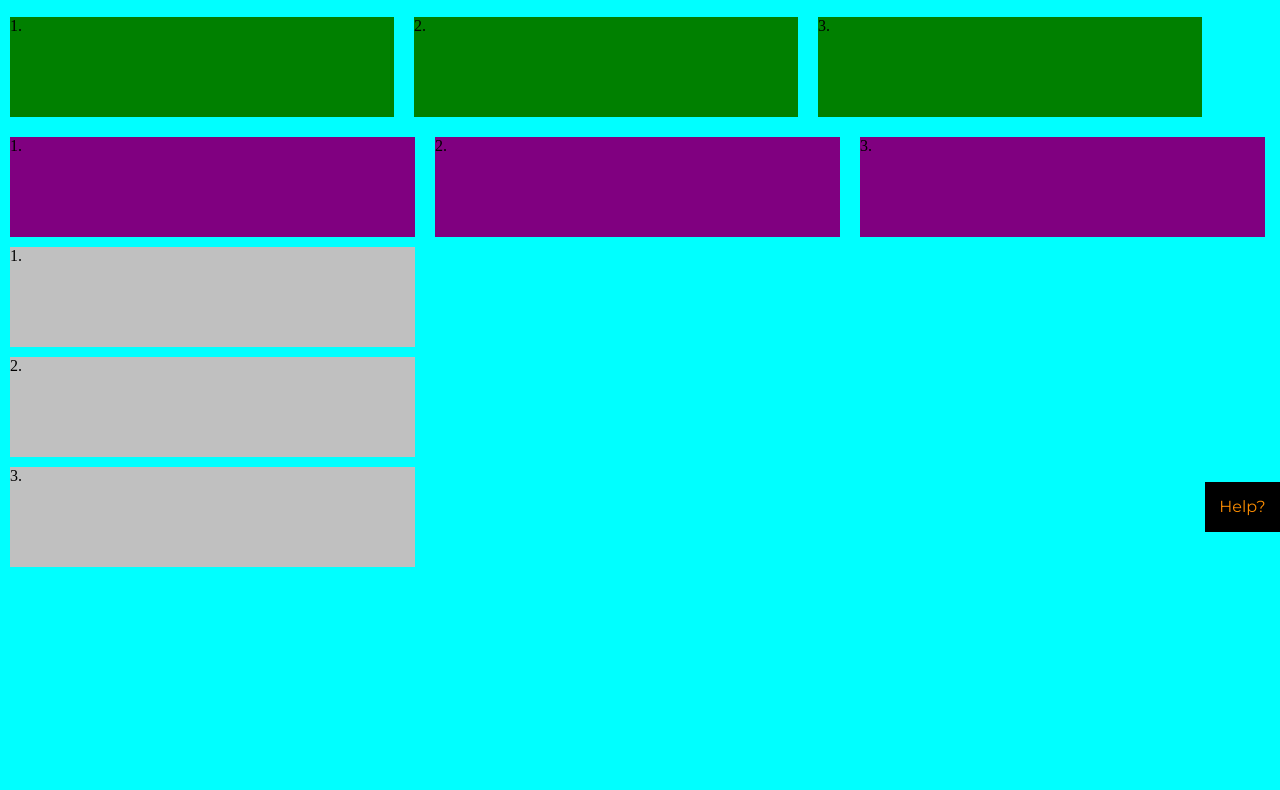
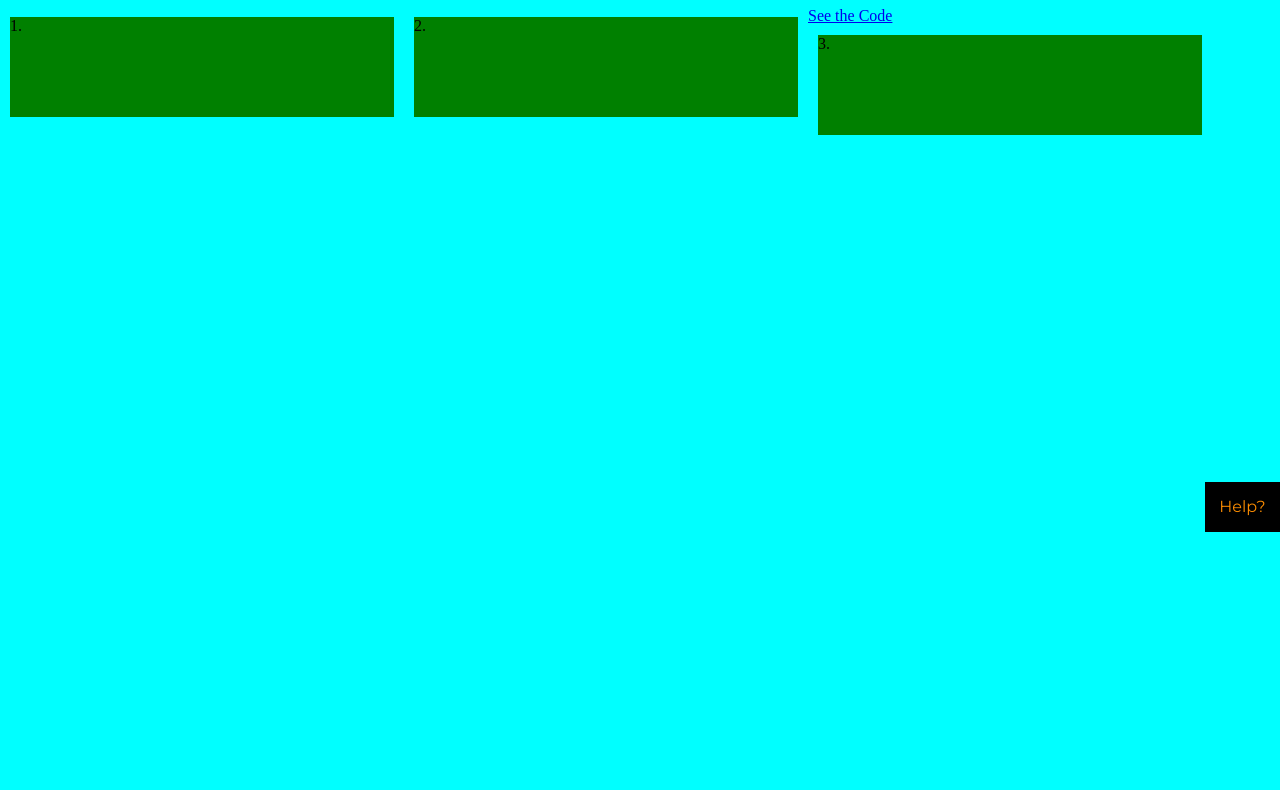
Before and after one commit to twashington96/trey-final, a plain HTML site: page index.html in a window 1280 px wide. Shown: the part 148-938 px from the top of the page. Drawn offline with nearby package versions, Linux system fonts and the light colour scheme; files that its build step writes are made by us from their sources.

Commit message:
Update index.html

```diff
--- a/index.html
+++ b/index.html
@@ -19,6 +19,7 @@
 
 <div id="content">
   <h1>My Page</h1>
+  <a href="https://github.com/twashington96/trey-final" target="_blank" >See the Code</a
 
   <div id="row01">
     <div class="first-row">1.</div>
```
